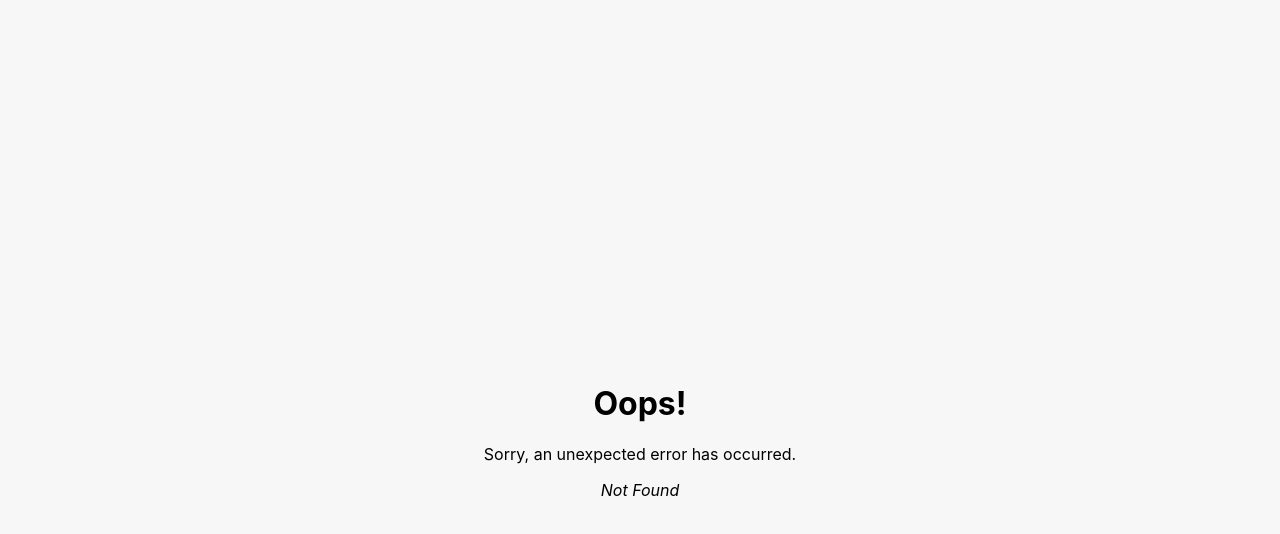
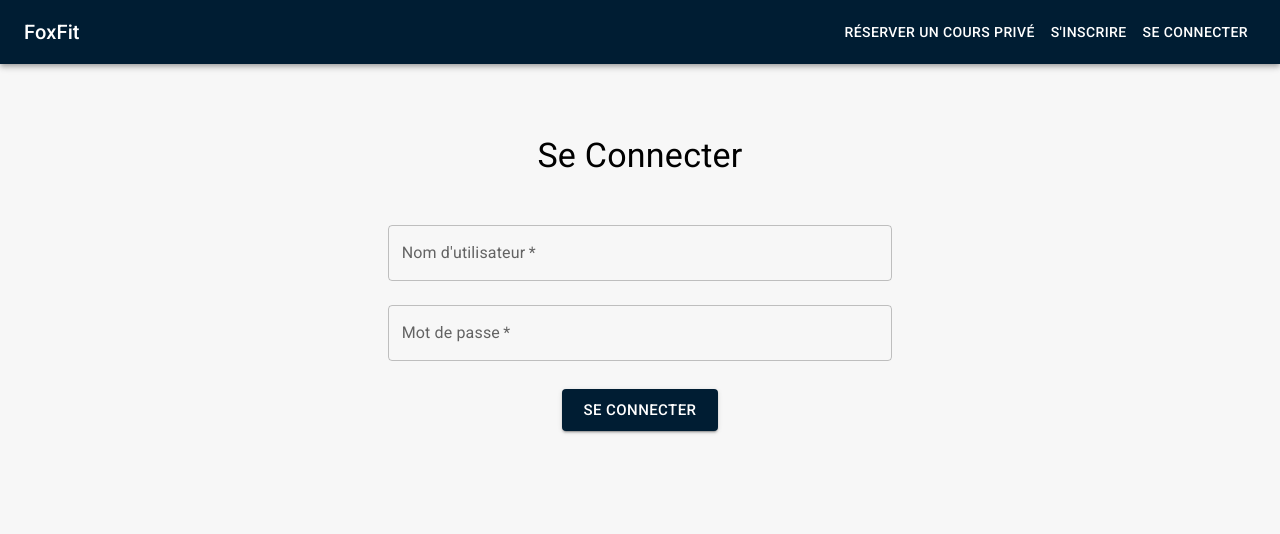
Before and after one commit to Yassine-cheffai/ganymede-ui, a React (Create React App) app: page /signin in a window 1280 px wide. Before the commit this address had no page. Shown: the top 534 px of the page. Built offline with nearby package versions, Linux system fonts and the light colour scheme; what pocketbase would draw is missing.

Commit message:
start working on the sign in page

```diff
--- a/src/components/bar.tsx
+++ b/src/components/bar.tsx
@@ -31,7 +31,12 @@ export default function Bar() {
           >
             <Button color="inherit">{t("Sign up")}</Button>
           </Link>
-          <Button color="inherit">{t("Login")}</Button>
+          <Link
+            to={"signin/"}
+            style={{ textDecoration: "none", color: "inherit" }}
+          >
+            <Button color="inherit">{t("Login")}</Button>
+          </Link>
         </Toolbar>
       </AppBar>
     </Box>
--- a/src/i18n.js
+++ b/src/i18n.js
@@ -35,6 +35,9 @@ i18n
             "Verify the password, make sure that password is at least 6 characters long",
           "I'm a professor": "I'm a professor",
           "I'm a student": "I'm a student",
+          "Sign In": "Sing In",
+          "Failed to sign in, please verify your username and your password":
+            "Failed to sign in, please verify your username and your password",
         },
       },
       fr: {
@@ -64,6 +67,9 @@ i18n
             "Vérifiez le mot de passe, assurez-vous que ce mot de passe comporte au moins 6 caractères.",
           "I'm a professor": "Je suis un professeur",
           "I'm a student": "Je suis un étudiant",
+          "Sign In": "Se Connecter",
+          "Failed to sign in, please verify your username and your password":
+            "Échec de la connexion, veuillez vérifier votre nom d'utilisateur et votre mot de passe",
         },
       },
     },
--- a/src/index.tsx
+++ b/src/index.tsx
@@ -8,6 +8,7 @@ import { blue } from "@mui/material/colors";
 import Root from "./routes/root";
 import LandingPage from "./routes/landingpage";
 import SignUp from "./routes/signup";
+import SingIn from "./routes/signin";
 import Coachs, { loader as coachsLoader } from "./routes/list-coachs";
 import CoachDetails, {
   loader as coachDetailsLoader,
@@ -49,6 +50,10 @@ const router = createBrowserRouter([
         path: "signup/",
         element: <SignUp />,
       },
+      {
+        path: "signin/",
+        element: <SingIn />,
+      },
     ],
   },
 ]);
--- /dev/null
+++ b/src/routes/signin.tsx
@@ -0,0 +1,100 @@
+import Box from "@mui/material/Box";
+import Button from "@mui/material/Button";
+import TextField from "@mui/material/TextField";
+import Typography from "@mui/material/Typography";
+import { useState } from "react";
+import { useTranslation } from "react-i18next";
+import { useNavigate } from "react-router-dom";
+
+import Alert from "@mui/material/Alert";
+import { pb } from "../utils/pocketbase";
+
+export default function SignIn() {
+  const { t } = useTranslation();
+  const [formData, setFormData] = useState({
+    userName: "",
+    password: "",
+  });
+  const [signinFailed, setSigninFailed] = useState(false);
+
+  const handleChange = (event: any) => {
+    setFormData({ ...formData, [event.target.id]: event.target.value });
+  };
+
+  const handleSubmit = async (event: any) => {
+    event.preventDefault();
+    console.log("signing in ...");
+    const authData = await pb
+      .collection("users")
+      .authWithPassword(formData.userName, formData.password)
+      .then(() => {
+        console.log("success login");
+      })
+      .catch(() => {
+        console.log("failed inside callback");
+        setSigninFailed(true);
+      });
+    console.log(pb.authStore.token);
+  };
+
+  return (
+    <Box
+      component="form"
+      onSubmit={handleSubmit}
+      method="post"
+      sx={{
+        display: "flex",
+        flexDirection: "column",
+        width: "50ch",
+        alignItems: "center",
+        m: "auto",
+        mt: "7ch",
+      }}
+      noValidate
+      autoComplete="off"
+    >
+      <Typography variant="h4" sx={{ mb: 4 }}>
+        {t("Sign In")}
+      </Typography>
+      {signinFailed && (
+        <Alert
+          severity="error"
+          onClose={() => {
+            setSigninFailed(false);
+          }}
+        >
+          {t(
+            "Failed to sign in, please verify your username and your password",
+          )}
+        </Alert>
+      )}
+      <TextField
+        required
+        fullWidth
+        id="userName"
+        label={t("User Name")}
+        margin="normal"
+        value={formData.userName}
+        onChange={handleChange}
+      />
+      <TextField
+        required
+        fullWidth
+        id="password"
+        label={t("Password")}
+        type="password"
+        margin="normal"
+        value={formData.password}
+        onChange={handleChange}
+      />
+      <Button
+        variant="contained"
+        sx={{ mt: "20px" }}
+        type="submit"
+        size="large"
+      >
+        {t("Sign In")}
+      </Button>
+    </Box>
+  );
+}
--- a/src/routes/signup.tsx
+++ b/src/routes/signup.tsx
@@ -87,14 +87,11 @@ export default function SignUp() {
       name: formData.name,
       type: alignment,
     };
-    console.log(data);
     try {
       let record = await pb.collection("users").create(data);
-      console.log(record);
 
-      navigate("/");
+      navigate("../signin/");
     } catch (error) {
-      console.error(error);
       setSignupFailed(true);
     }
   };
@@ -114,8 +111,19 @@ export default function SignUp() {
       noValidate
       autoComplete="off"
     >
-      <Typography variant="h4">{t("Create Account")}</Typography>
-      {signupFailed && <Alert severity="error">{t("Failed to sign up")}</Alert>}
+      <Typography variant="h4" sx={{ mb: 4 }}>
+        {t("Create Account")}
+      </Typography>
+      {signupFailed && (
+        <Alert
+          severity="error"
+          onClose={() => {
+            setSignupFailed(false);
+          }}
+        >
+          {t("Failed to sign up")}
+        </Alert>
+      )}
       <TextField
         required
         fullWidth
```
